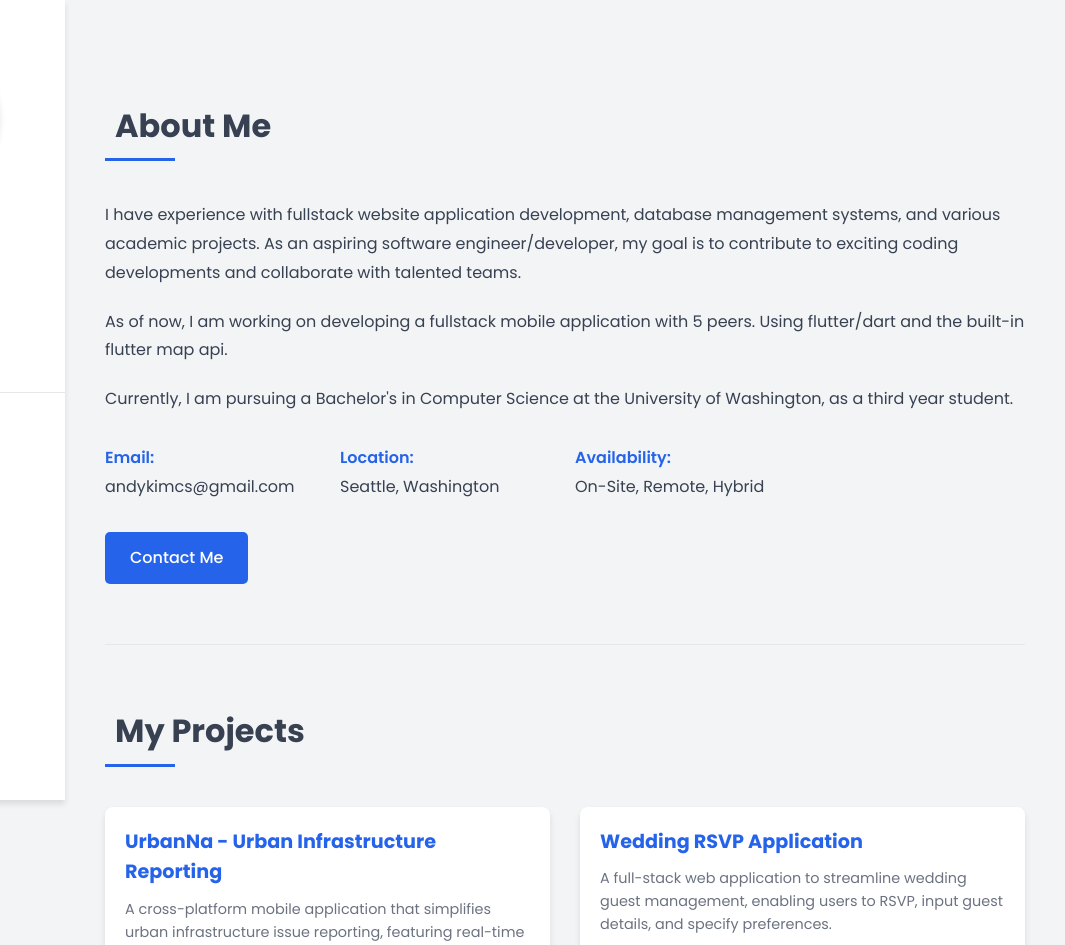
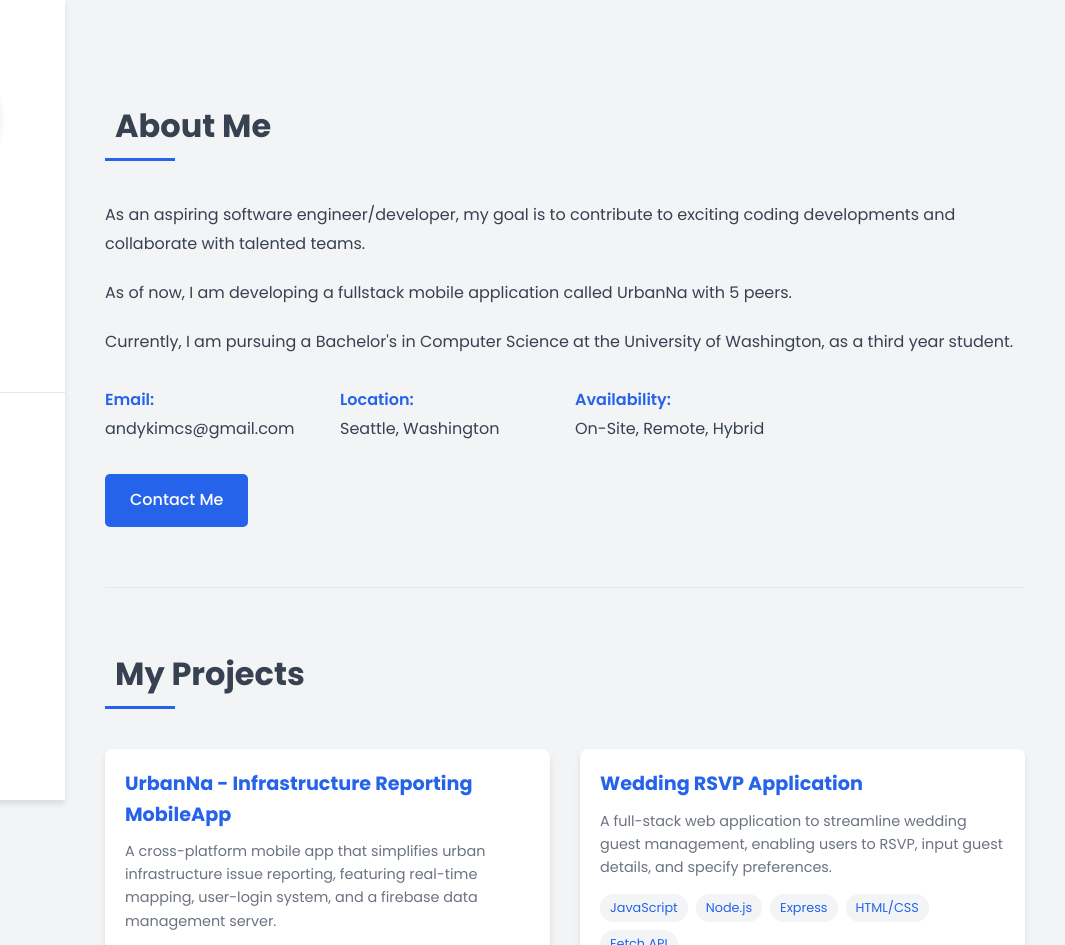
Before and after one commit to akim-cs/akim-cs.github.io, a plain HTML site: page index.html in a window 1280 px wide. Shown: the top 945 px of the page, 215-1280 px from the left. Drawn offline with Linux system fonts and the light colour scheme.

Commit message:
cleaned up proj details index.html

```diff
--- a/index.html
+++ b/index.html
@@ -35,8 +35,8 @@
             <section id="about" class="section">
                 <h2 class="section-title"><span>About Me</span></h2>
                 <div class="about-content">
-                    <p>I have experience with fullstack website application development, database management systems, and various academic projects. As an aspiring software engineer/developer, my goal is to contribute to exciting coding developments and collaborate with talented teams.</p>
-                    <p>As of now, I am working on developing a fullstack mobile application with 5 peers. Using flutter/dart and the built-in flutter map api. </p>
+                    <p>As an aspiring software engineer/developer, my goal is to contribute to exciting coding developments and collaborate with talented teams.</p>
+                    <p>As of now, I am developing a fullstack mobile application called UrbanNa with 5 peers.</p>
                     <p>Currently, I am pursuing a Bachelor's in Computer Science at the University of Washington, as a third year student. </p>
 
                     <div class="about-info">
@@ -63,14 +63,13 @@
                 <div class="projects-grid">
                     <div class="project-card">
                         <div class="project-info">
-                            <h3>UrbanNa - Urban Infrastructure Reporting</h3>
-                            <p>A cross-platform mobile application that simplifies urban infrastructure issue reporting, featuring real-time mapping, photo validation with ML, and centralized data management for citizens and officials.</p>
+                            <h3>UrbanNa - Infrastructure Reporting MobileApp</h3>
+                            <p>A cross-platform mobile app that simplifies urban infrastructure issue reporting, featuring real-time mapping, user-login system, and a firebase data management server.</p>
                             <div class="project-tags">
                                 <span>Flutter</span>
                                 <span>Dart</span>
                                 <span>Firebase</span>
                                 <span>Node.js</span>
-                                <span>Machine Learning</span>
                                 <span>Express</span>
                             </div>
                             <div class="project-links">
```
